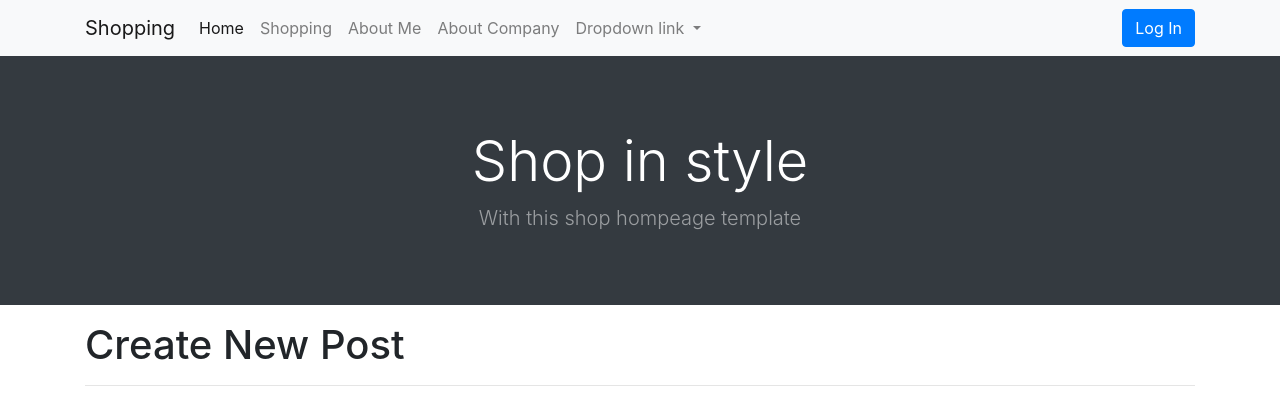
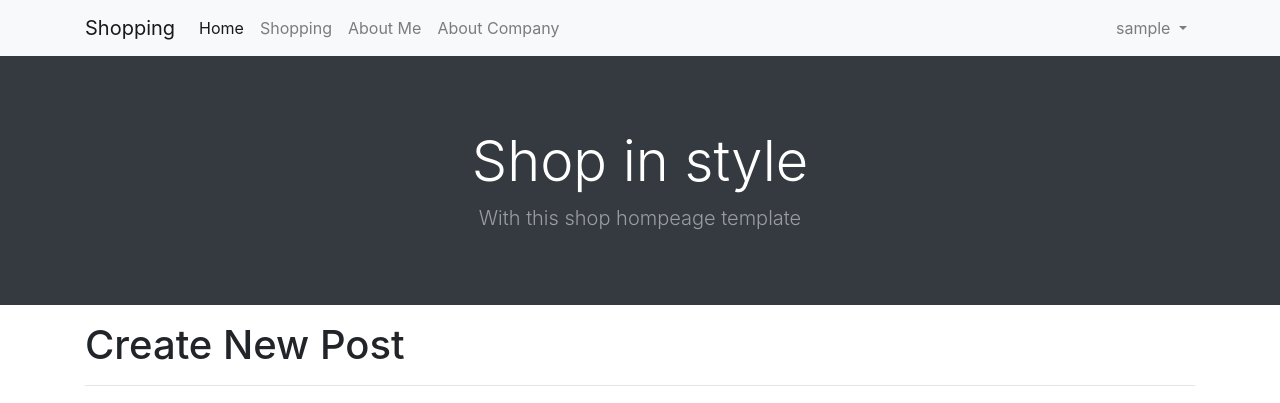
Before and after one commit to suxmxn/finalPrj, a Django app: page /shopping/create_product/ in a window 1280 px wide. Shown: the top 403 px of the page. Run offline with Django 3.2, Linux system fonts and the light colour scheme; a user stored in the database is signed in; tables that the repository leaves empty hold one stand-in row (values such as "Sample post"); some libraries are stand-ins or nearby versions.

Commit message:
구글 로그인 기능 추가하기

```diff
--- a/final_prj/urls.py
+++ b/final_prj/urls.py
@@ -23,6 +23,7 @@ urlpatterns = [
     path('shopping/', include('shopping.urls')),
     path('admin/', admin.site.urls),
     path('markdownx/', include('markdownx.urls')),
+    path('accounts/', include('allauth.urls')),
     path('', include('single_pages.urls')),
 ]
 
--- a/shopping/templates/shopping/navbar.html
+++ b/shopping/templates/shopping/navbar.html
@@ -1,3 +1,4 @@
+{% load socialaccount %}
 <nav class="navbar navbar-expand-lg navbar-light bg-light">
     <div class="container">
         <a class="navbar-brand" href="/shopping/">Shopping</a>
@@ -18,23 +19,26 @@
                 <li class="nav-item">
                     <a class="nav-link" href="/about_company/">About Company</a>
                 </li>
-                <li class="nav-item dropdown">
-                    <a class="nav-link dropdown-toggle" href="#" id="navbarDropdownMenuLink" role="button" data-toggle="dropdown" aria-haspopup="true" aria-expanded="false">
-                    Dropdown link
-                </a>
-                <div class="dropdown-menu" aria-labelledby="navbarDropdownMenuLink">
-                    <a class="dropdown-item" href="#">Action</a>
-                    <a class="dropdown-item" href="#">Another action</a>
-                    <a class="dropdown-item" href="#">Something else here</a>
-                </div>
-                </li>
             </ul>
             <ul class="navbar-nav ml-auto">
+                {% if user.is_authenticated %}
+                    <li class="nav-item dropdown">
+                      <a class="nav-link dropdown-toggle" href="#" id="navbarDropdownMenuLink" role="button" data-toggle="dropdown" aria-haspopup="true" aria-expanded="false">
+                          {{ user.username }}
+                      </a>
+                      <div class="dropdown-menu" aria-labelledby="navbarDropdownMenuLink">
+                        <a role="button" class="btn btn-primary" href="/accounts/logout/">
+                            Log out
+                        </a>
+                      </div>
+                    </li>
+                {% else %}
                 <li class="nav-item">
                     <a role="button" class="btn btn-primary" data-toggle="modal" data-target="#loginModal">
                             Log In
                         </a>
                 </li>
+                {% endif %}
             </ul>
         </div>
     </div>
@@ -53,13 +57,13 @@
                     <div class="row">
                         <div class="col-md-6">
                             <a role="button" class="btn btn-outline-dark btn-block btn-sm"
-                                href="#">
+                                href="{% provider_login_url 'google' %}">
                                 <i class="fab fa-google"></i>&nbsp;&nbsp;Log in with Google
                             </a>
-                            <a role="button" class="btn btn-outline-dark btn-block btn-sm" href="#"><i class="far fa-envelope"></i>&nbsp;&nbsp;Log in with E-mail</a>
+                            <a role="button" class="btn btn-outline-dark btn-block btn-sm" href="/accounts/login/"><i class="far fa-envelope"></i>&nbsp;&nbsp;Log in with E-mail</a>
                         </div>
                         <div class="col-md-6">
-                            <a role="button" class="btn btn-outline-dark btn-block btn-sm" href="#"><i class="far fa-envelope"></i>&nbsp;&nbsp;Sign Up with E-mail</a>
+                            <a role="button" class="btn btn-outline-dark btn-block btn-sm" href="/accounts/signup/"><i class="far fa-envelope"></i>&nbsp;&nbsp;Sign Up with E-mail</a>
                         </div>
                     </div>
                 </div>
```
Also changed, not shown: final_prj/settings.py (+16 -0 lines).
